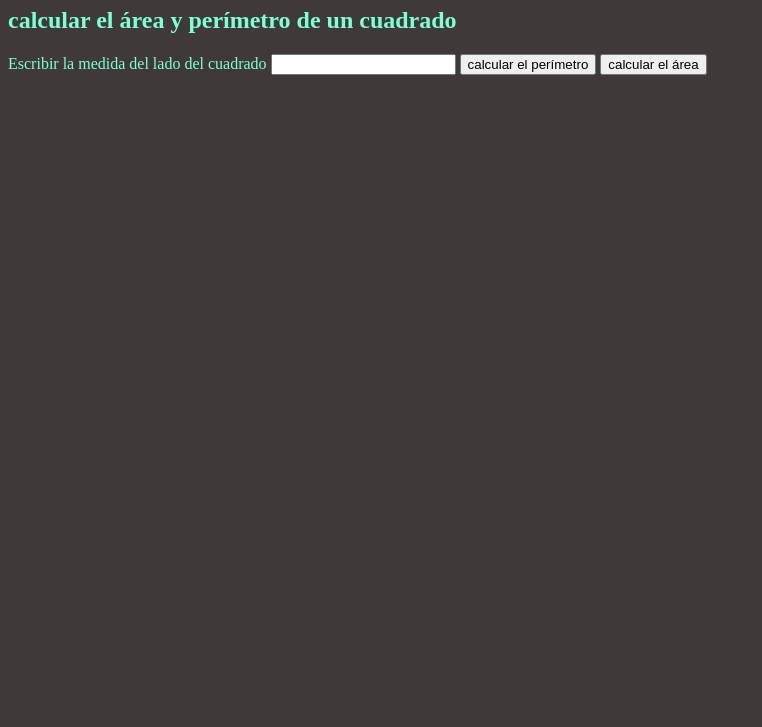
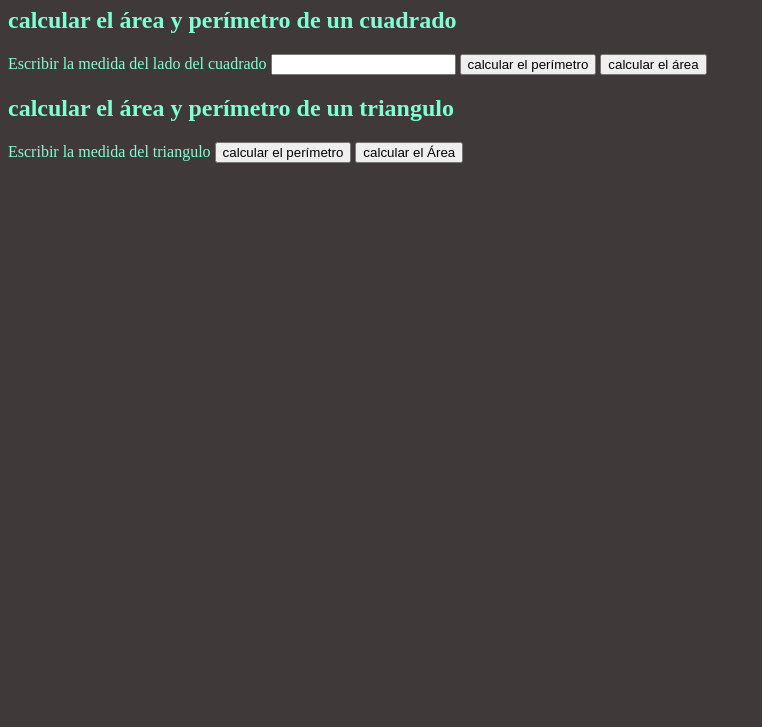
Before and after one commit to MarcoRosselDev/js-html-integration, a plain HTML site: page index.html in a window 1280 px wide. Shown: the part 73-800 px from the top of the page, without its empty margins (0-762 px from the left). Drawn offline with Linux system fonts and the light colour scheme.

Commit message:
working on the perimeter of the triangle

```diff
--- a/figuras2.js
+++ b/figuras2.js
@@ -69,3 +69,13 @@ function calcularAreaCuadrado() {
     const area = areaCuadrado(value);
     alert("el area del cuadrado es :" + area);
 }
+
+// interacción con html (triángulo)
+
+function calcularPerimetroTriángulo() {
+  const input = document.getElementById("inputTriángulo");
+  const value = input.value;
+
+  const wherever = perimetroTriangulo(value);
+  alert("el perimetro del triángulo es :" + wherever )
+}
--- a/index.html
+++ b/index.html
@@ -28,6 +28,20 @@
             </button>
         </form>
     </section>
+    <section>
+        <h2>calcular el área y perímetro de un triangulo</h2>
+        <form>
+            <label for="inputTriángulo">
+                Escribir la medida del triangulo
+            </label>
+            <button type="button" onclick="calcularPerimetroTriángulo()">
+                calcular el perímetro
+            </button>
+            <button type="button" onclick="calcularÁreaTriángulo()">
+                calcular el Área
+            </button>
+        </form>
+    </section>
     <script src="./figuras2.js"></script>
 </body>
 </html>
```
